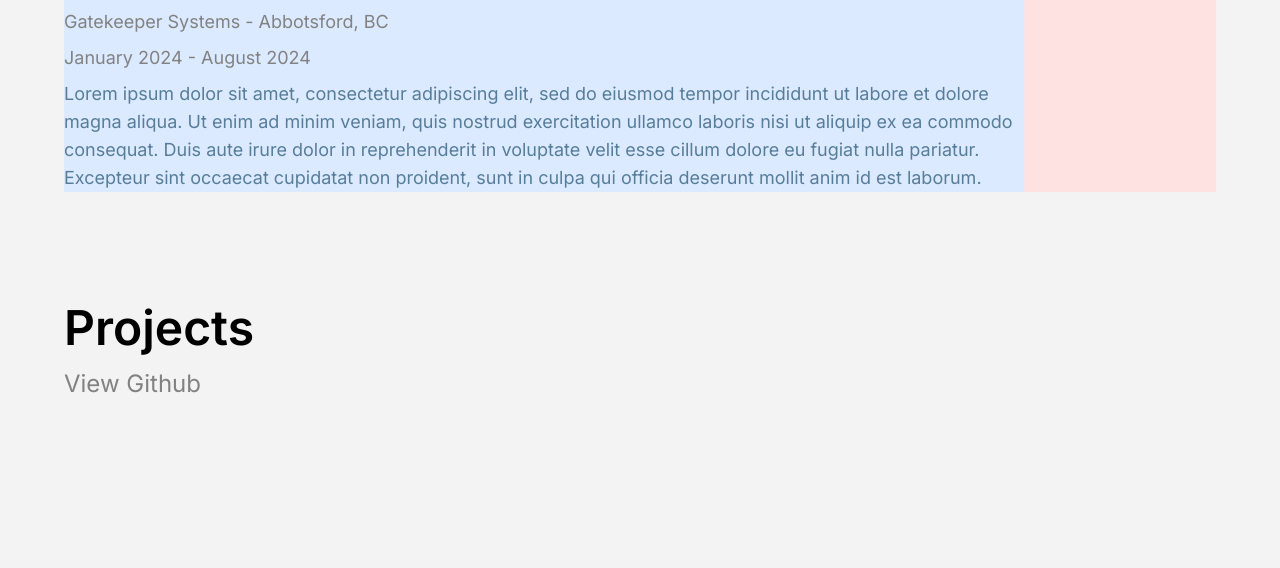
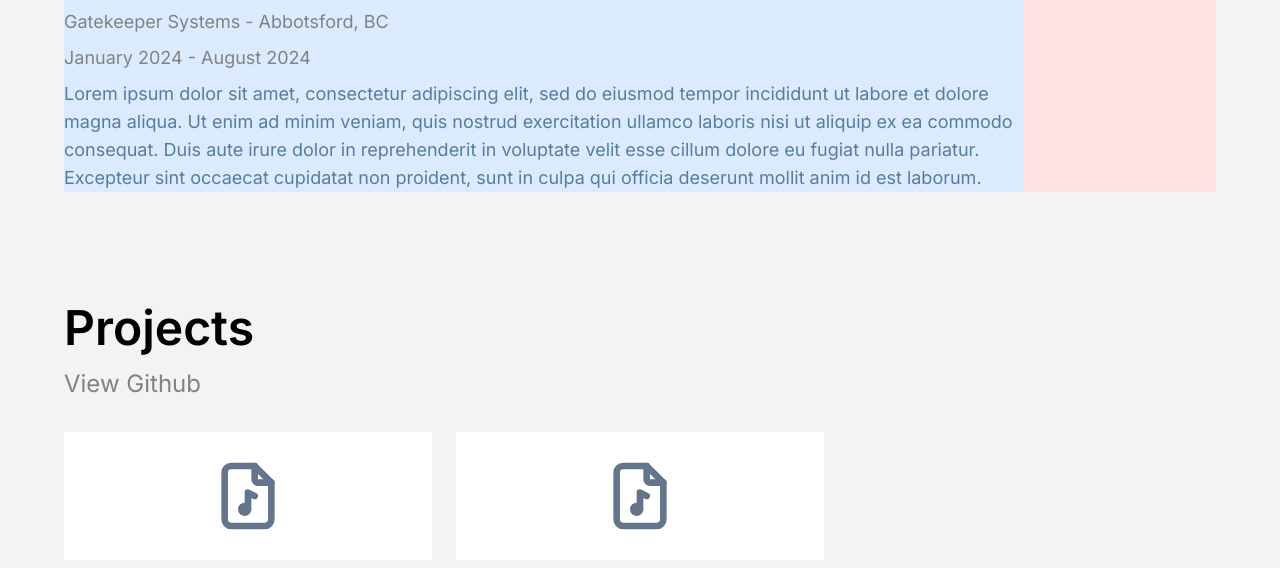
Before and after one commit to brianthtsou/brianthtsou.github.io, a React (Vite) app: page / in a window 1280 px wide. Shown: the part 1676-2244 px from the top of the page. Built offline with nearby package versions, Linux system fonts and the light colour scheme.

Commit message:
add projectitems, add base organization of projects page

```diff
--- a/src/pages/Projects.tsx
+++ b/src/pages/Projects.tsx
@@ -1,5 +1,28 @@
+interface ProjectItemProps {
+  svg: React.ReactNode;
+  title: string;
+  date: string;
+  content: string;
+}
+
+function ProjectItem({ svg, title, date, content }: ProjectItemProps) {
+  return (
+    <div className="bg-white">
+      <div className="my-6 px-8 sm:px-0 flex justify-center items-center">
+        {svg}
+      </div>
+      <div className="space-y-2 px-8 sm:px-0">
+        <h1 className="text-2xl">{title}</h1>
+        <p className="text-custom-grey-text text-lg">{date}</p>
+        <p className="text-custom-blue-text text-lg">{content}</p>
+      </div>
+    </div>
+  );
+}
+
 function Projects() {
   return (
+    // Header
     <div className="h-screen page projects-page">
       <div className="grid grid-cols-1 px-8 sm:px-0 py-8">
         <div className="space-y-4">
@@ -7,6 +30,53 @@ function Projects() {
           <p className="text-custom-grey-text text-2xl">View Github</p>
         </div>
       </div>
+      {/* Project grid */}
+      <div className="grid grid-cols-1 sm:grid-cols-3 gap-y-6 gap-x-6">
+        <ProjectItem
+          svg={
+            <svg
+              className="h-20 w-20 text-slate-500"
+              width="24"
+              height="24"
+              viewBox="0 0 24 24"
+              stroke-width="2"
+              stroke="currentColor"
+              fill="none"
+              stroke-linecap="round"
+              stroke-linejoin="round"
+            >
+              {" "}
+              <path stroke="none" d="M0 0h24v24H0z" />{" "}
+              <path d="M14 3v4a1 1 0 0 0 1 1h4" />{" "}
+              <path d="M17 21h-10a2 2 0 0 1 -2 -2v-14a2 2 0 0 1 2 -2h7l5 5v11a2 2 0 0 1 -2 2z" />{" "}
+              <circle cx="11" cy="16" r="1" />{" "}
+              <polyline points="12 16 12 11 14 12" />
+            </svg>
+          }
+        ></ProjectItem>
+        <ProjectItem
+          svg={
+            <svg
+              className="h-20 w-20 text-slate-500"
+              width="24"
+              height="24"
+              viewBox="0 0 24 24"
+              stroke-width="2"
+              stroke="currentColor"
+              fill="none"
+              stroke-linecap="round"
+              stroke-linejoin="round"
+            >
+              {" "}
+              <path stroke="none" d="M0 0h24v24H0z" />{" "}
+              <path d="M14 3v4a1 1 0 0 0 1 1h4" />{" "}
+              <path d="M17 21h-10a2 2 0 0 1 -2 -2v-14a2 2 0 0 1 2 -2h7l5 5v11a2 2 0 0 1 -2 2z" />{" "}
+              <circle cx="11" cy="16" r="1" />{" "}
+              <polyline points="12 16 12 11 14 12" />
+            </svg>
+          }
+        ></ProjectItem>
+      </div>
     </div>
   );
 }
```
